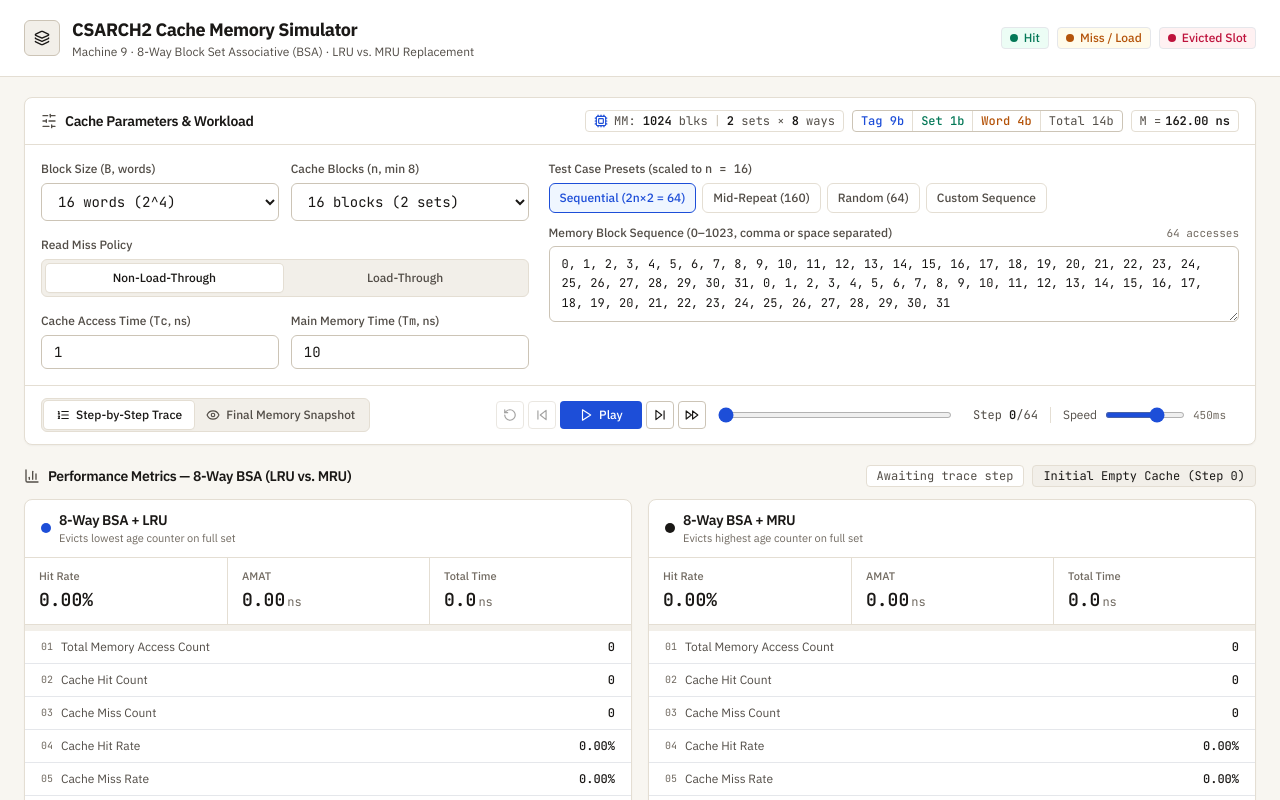
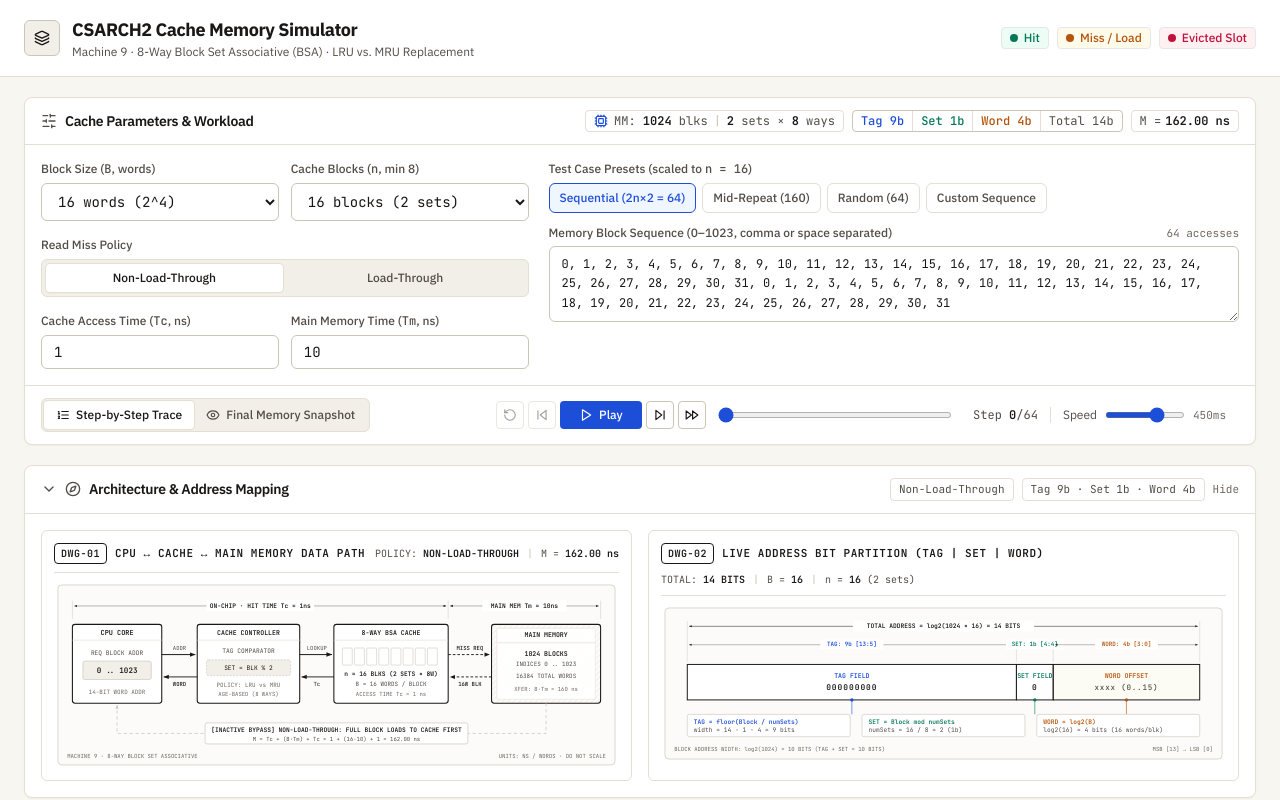
Before and after one commit to DaniMarsh/CSARCH2-G9-Cache-Machine, a React (Vite) app: page / in a window 1280 px wide. Shown: the top 800 px of the page. Built offline with nearby package versions, Linux system fonts and the light colour scheme.

Commit message:
feat(ui): integrate collapsible Architecture & Address Mapping SVG panel

```diff
--- a/src/App.tsx
+++ b/src/App.tsx
@@ -12,6 +12,7 @@ import {
   parseCustomSequence,
 } from './engine/testCases';
 import type { SimulationConfig, ViewMode } from './engine/types';
+import { ArchitecturePanel } from './components/ArchitecturePanel';
 import { CacheGrid } from './components/CacheGrid';
 import { ComparisonStats } from './components/ComparisonStats';
 import { ConfigPanel, type PresetType } from './components/ConfigPanel';
@@ -282,7 +283,16 @@ export const App: React.FC = () => {
           onSpeedChange={setPlaybackSpeedMs}
         />
 
-        {/* 2. Side-by-Side Comparison Metrics */}
+        {/* 2. Collapsible Architecture & Address Mapping Diagrams */}
+        <ArchitecturePanel
+          config={config}
+          partitioning={partitioning}
+          lruStep={lruActiveStep}
+          mruStep={mruActiveStep}
+          isSnapshotMode={isSnapshotMode}
+        />
+
+        {/* 3. Side-by-Side Comparison Metrics */}
         <ComparisonStats
           lruMetrics={lruDisplayedMetrics}
           mruMetrics={mruDisplayedMetrics}
--- /dev/null
+++ b/src/components/ArchitecturePanel.tsx
@@ -0,0 +1,89 @@
+import React, { useState } from 'react';
+import { ChevronDown, ChevronRight, Compass } from 'lucide-react';
+import type {
+  AddressPartitioning,
+  CacheStepSnapshot,
+  SimulationConfig,
+} from '../engine/types';
+import { BitPartitionDiagram } from './diagrams/BitPartitionDiagram';
+import { DataPathDiagram } from './diagrams/DataPathDiagram';
+
+interface ArchitecturePanelProps {
+  config: SimulationConfig;
+  partitioning: AddressPartitioning;
+  lruStep: CacheStepSnapshot | null;
+  mruStep: CacheStepSnapshot | null;
+  isSnapshotMode: boolean;
+}
+
+export const ArchitecturePanel: React.FC<ArchitecturePanelProps> = ({
+  config,
+  partitioning,
+  lruStep,
+  mruStep,
+  isSnapshotMode,
+}) => {
+  const [isOpen, setIsOpen] = useState<boolean>(true);
+
+  const policyLabel =
+    config.readPolicy === 'load-through' ? 'Load-Through' : 'Non-Load-Through';
+
+  return (
+    <section
+      aria-label="Architecture and Address Mapping Diagrams"
+      className="overflow-hidden rounded-lg border border-border-subtle bg-surface shadow-card"
+    >
+      <button
+        type="button"
+        aria-expanded={isOpen}
+        aria-controls="architecture-diagrams-body"
+        onClick={() => setIsOpen((prev) => !prev)}
+        className="flex w-full flex-wrap items-center justify-between gap-2 bg-subtle/60 px-4 py-3 text-left transition-colors hover:bg-subtle"
+      >
+        <div className="flex items-center gap-2">
+          {isOpen ? (
+            <ChevronDown className="h-4 w-4 text-ink-secondary" aria-hidden="true" />
+          ) : (
+            <ChevronRight className="h-4 w-4 text-ink-secondary" aria-hidden="true" />
+          )}
+          <Compass className="h-4 w-4 text-ink-secondary" aria-hidden="true" />
+          <h2 className="text-sm font-semibold tracking-tight text-ink-primary">
+            Architecture &amp; Address Mapping
+          </h2>
+        </div>
+
+        <div className="flex flex-wrap items-center gap-2 font-mono text-[11px] tabular-nums text-ink-secondary">
+          <span className="rounded border border-border-subtle bg-surface px-2 py-0.5">
+            {policyLabel}
+          </span>
+          <span className="rounded border border-border-subtle bg-surface px-2 py-0.5">
+            Tag {partitioning.tagBits}b &middot; Set {partitioning.setBits}b &middot; Word{' '}
+            {partitioning.wordBits}b
+          </span>
+          <span className="text-ink-muted">{isOpen ? 'Hide' : 'Expand'}</span>
+        </div>
+      </button>
+
+      {isOpen && (
+        <div
+          id="architecture-diagrams-body"
+          className="grid grid-cols-1 gap-4 border-t border-border-subtle bg-canvas/40 p-4 xl:grid-cols-2"
+        >
+          <DataPathDiagram
+            config={config}
+            partitioning={partitioning}
+            lruStep={lruStep}
+            mruStep={mruStep}
+            isSnapshotMode={isSnapshotMode}
+          />
+          <BitPartitionDiagram
+            config={config}
+            partitioning={partitioning}
+            activeStep={lruStep}
+            isSnapshotMode={isSnapshotMode}
+          />
+        </div>
+      )}
+    </section>
+  );
+};
```
